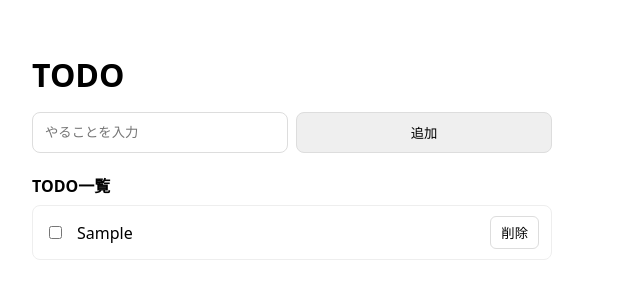
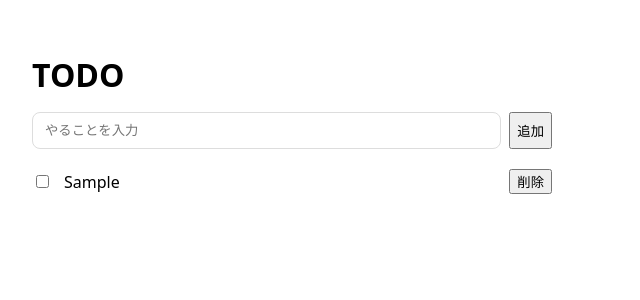
Before and after one commit to yy05853/yy-website, a React (Vite) app in the folder my-app/: page / in a window 1280 px wide. Both pictures are taken after typing "Sample" into the empty fields and a click on the button "追加". Shown: the top 300 px of the page, without its empty margins (0-640 px from the left). Built offline with nearby package versions, Linux system fonts and the light colour scheme.

Commit message:
コンポーネント化

```diff
--- a/my-app/package.json
+++ b/my-app/package.json
@@ -27,6 +27,7 @@
     "eslint-plugin-react-refresh": "^0.4.20",
     "gh-pages": "^6.3.0",
     "globals": "^16.3.0",
+    "prettier": "^3.6.2",
     "typescript": "^5.9.2",
     "vite": "^7.0.4"
   }
--- a/my-app/src/App.tsx
+++ b/my-app/src/App.tsx
@@ -1,139 +1,21 @@
 import { useState } from "react";
-import { useForm, type SubmitHandler } from "react-hook-form";
+import TodoForm from "./component/TodoForm";
+import TodoList from "./component/TodoList";
 
-type Todo = {
+export type Todo = {
     id: string;
     title: string;
     done: boolean;
 };
 
-type FormValues = {
-    todo: string;
-};
-
 export default function App() {
     const [todos, setTodos] = useState<Todo[]>([]);
-
-    const { register, handleSubmit, reset } = useForm<FormValues>({
-        defaultValues: { todo: ""},
-    });
-
-    const onSubmit: SubmitHandler<FormValues> = ({ todo }) => {
-        const title = todo.trim();
-        if (!title) return;
-
-        const newTodo: Todo = {
-            id: crypto.randomUUID(),
-            title,
-            done: false,
-        };
-
-        setTodos((prev) => [newTodo, ...prev]);
-        reset({ todo: "" });
-    };
-
-    const toggleDone = (id: string) => {
-        setTodos((prev) =>
-            prev.map((t) => (t.id === id ? { ...t, done: !t.done } : t))
-        );
-    };
-
-    const removeTodo = (id: string) => {
-        setTodos((prev) => prev.filter((t) => t.id !== id));
-    };
 
     return (
         <main style={{ fontFamily: "system-ui, sans-serif", padding: 24, maxWidth: 520 }}>
             <h1 style={{ marginBottom: 16 }}>TODO</h1>
-
-            <form
-                onSubmit={handleSubmit(onSubmit)}
-                style={{ display: "flex", gap: 8, marginBottom: 20 }}
-            >
-                <input
-                    {...register("todo", { required: true })}
-                    placeholder="やることを入力"
-                    aria-label="やること"
-                    style={{
-                        flex: 1,
-                        padding: "10px 12px",
-                        borderRadius: 8,
-                        border: "1px solid #ddd",
-                    }}
-                />
-                <button
-                    type="submit"
-                    style={{
-                        flex: 1,
-                        padding: "10px 12px",
-                        borderRadius: 8,
-                        border: "1px solid #ddd",
-                    }}>
-                        追加
-                    </button>
-            </form>
-
-            <section>
-                <h2 style={{ fontSize: 16, marginBottom: 8 }}>TODO一覧</h2>
-
-                {todos.length === 0 ? (
-                    <div
-                        style={{
-                        padding: "12px",
-                        borderRadius: 8,
-                        border: "1px dashed #ccc",
-                        background: "#fafafa",
-                        }}
-                    >
-                        (まだ何も追加していません)
-                    </div>
-                ) : (
-                    <ul style={{ listStyle: "none", padding: 0, margin: 0, display: "grid", gap: 8 }}>
-                        {todos.map((t) => (
-                            <li
-                                key={t.id}
-                                style={{
-                                display: "flex",
-                                alignItems: "center",
-                                gap: 12,
-                                padding: "10px 12px",
-                                border: "1px solid #eee",
-                                borderRadius: 8,
-                                }}
-                            >
-                                <input
-                                    type="checkbox"
-                                    checked={t.done}
-                                    onChange={() => toggleDone(t.id)}
-                                    aria-label="完了にする"
-                                />
-                                <span
-                                    style={{
-                                        flex: 1,
-                                        textDecoration: t.done ? "line-through" : "none",
-                                        opacity: t.done ? 0.6 : 1,
-                                        whiteSpace: "pre-wrap",
-                                    }}
-                                >
-                                    {t.title}
-                                </span>
-                                <button
-                                    onClick={() => removeTodo(t.id)}
-                                    style={{
-                                        padding: "6px 10px",
-                                        borderRadius: 6,
-                                        border: "1px solid #ddd",
-                                        background: "#fff",
-                                        cursor: "pointer",
-                                    }}
-                                >
-                                    削除
-                                </button>
-                            </li>
-                        ))}
-                    </ul>
-                )}
-            </section>
-        </main>
+            <TodoForm setTodos={setTodos} />
+            <TodoList todos={todos} setTodos={setTodos} />
+       </main>
     )
 }
--- /dev/null
+++ b/my-app/src/component/TodoForm.tsx
@@ -0,0 +1,31 @@
+import { useForm, type SubmitHandler } from "react-hook-form";
+import { Todo } from "../App";
+
+type FormValues = { todo: string };
+type Props = { setTodos: React.Dispatch<React.SetStateAction<Todo[]>> };
+
+export default function TodoForm({ setTodos }: Props) {
+    const { register, handleSubmit, reset } = useForm<FormValues>({
+        defaultValues: { todo: "" },
+    });
+
+    const onSubmit: SubmitHandler<FormValues> = ({ todo }) => {
+        const title = todo.trim();
+        if (!title) return;
+        const newTodo: Todo = { id: crypto.randomUUID(), title, done: false };
+        setTodos((prev) => [newTodo, ...prev]);
+        reset({ todo: "" });
+    };
+
+    return (
+        <form onSubmit={handleSubmit(onSubmit)} style={{ display: "flex", gap: 8, marginBottom: 20 }}>
+            <input
+                {...register("todo", { required: true })}
+                placeholder="やることを入力"
+                aria-label="やること"
+                style={{ flex: 1, padding: "10px 12px", borderRadius: 8, border: "1px solid #ddd" }}
+                />
+                <button type="submit">追加</button>
+        </form>
+    );
+}
--- /dev/null
+++ b/my-app/src/component/TodoList.tsx
@@ -0,0 +1,40 @@
+import {Todo} from "../App";
+
+type Props = {
+    todos: Todo[];
+    setTodos: React.Dispatch<React.SetStateAction<Todo[]>>;
+};
+
+export default function TodoList({todos, setTodos}: Props) {
+    const toggleDone = (id: string) => {
+        setTodos((prev) =>
+            prev.map((t) => (t.id === id ? { ...t, done: !t.done }: t))
+        );
+    };
+
+    const removeTodo = (id: string) => {
+        setTodos((prev) => prev.filter((t) => t.id !== id));
+    };
+
+    if (todos.length === 0) {
+        return (
+            <div style={{ padding: "12px", border: "1px dashed #ccc", background: "#fafafa" }}>
+                (まだ何も追加していません)
+            </div>
+        );
+    }
+
+    return (
+        <ul style={{ listStyle: "none", padding: 0, display: "grid", gap: 8 }}>
+            {todos.map((t) => (
+                <li key={t.id} style={{ display: "flex", alignItems: "center", gap: 12 }}>
+                    <input type="checkbox" checked={t.done} onChange={() => toggleDone(t.id)} />
+                    <span style={{ flex: 1, textDecoration: t.done ? "line-through" : "none" }}>
+                        {t.title}
+                    </span>
+                    <button onClick={() => removeTodo(t.id)}>削除</button>
+                </li>
+            ))}
+        </ul>
+    );
+}
```
Also changed, not shown: 1 other file (tests, documents, lock files or other folders).
